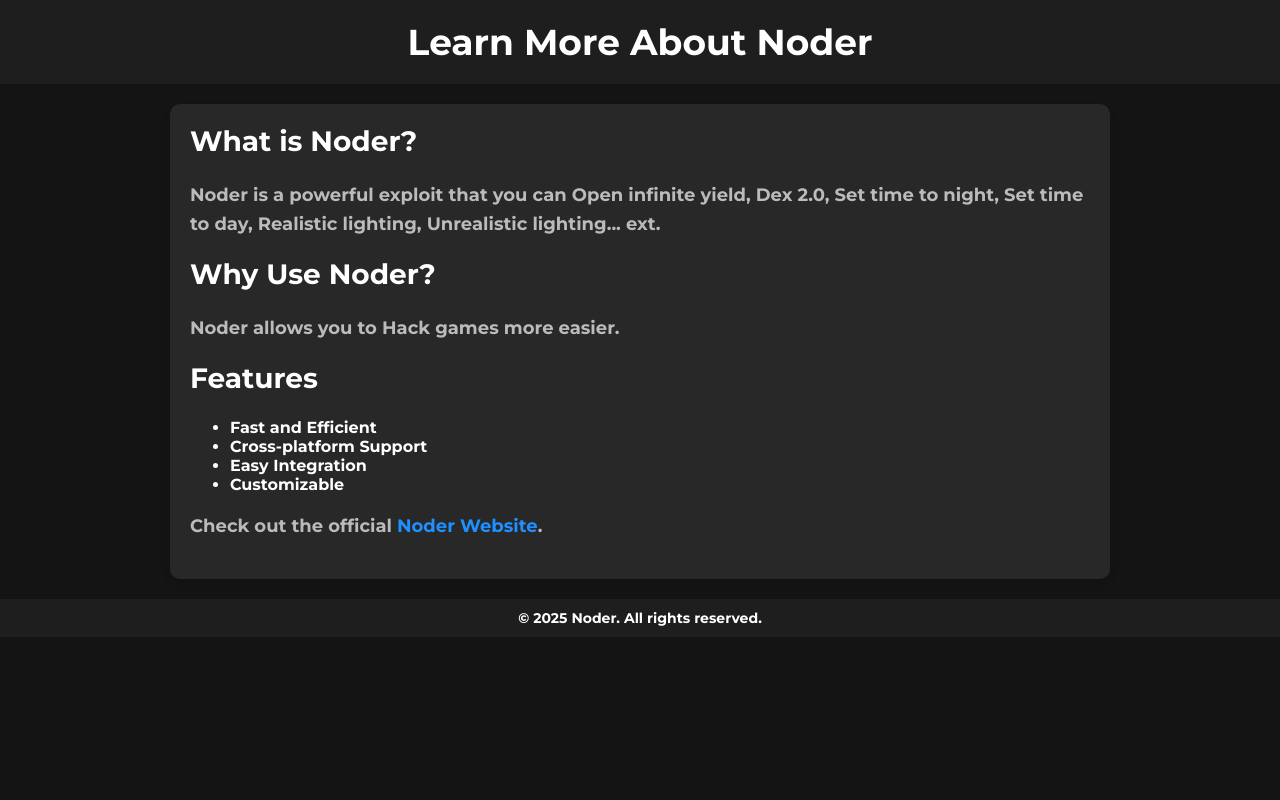
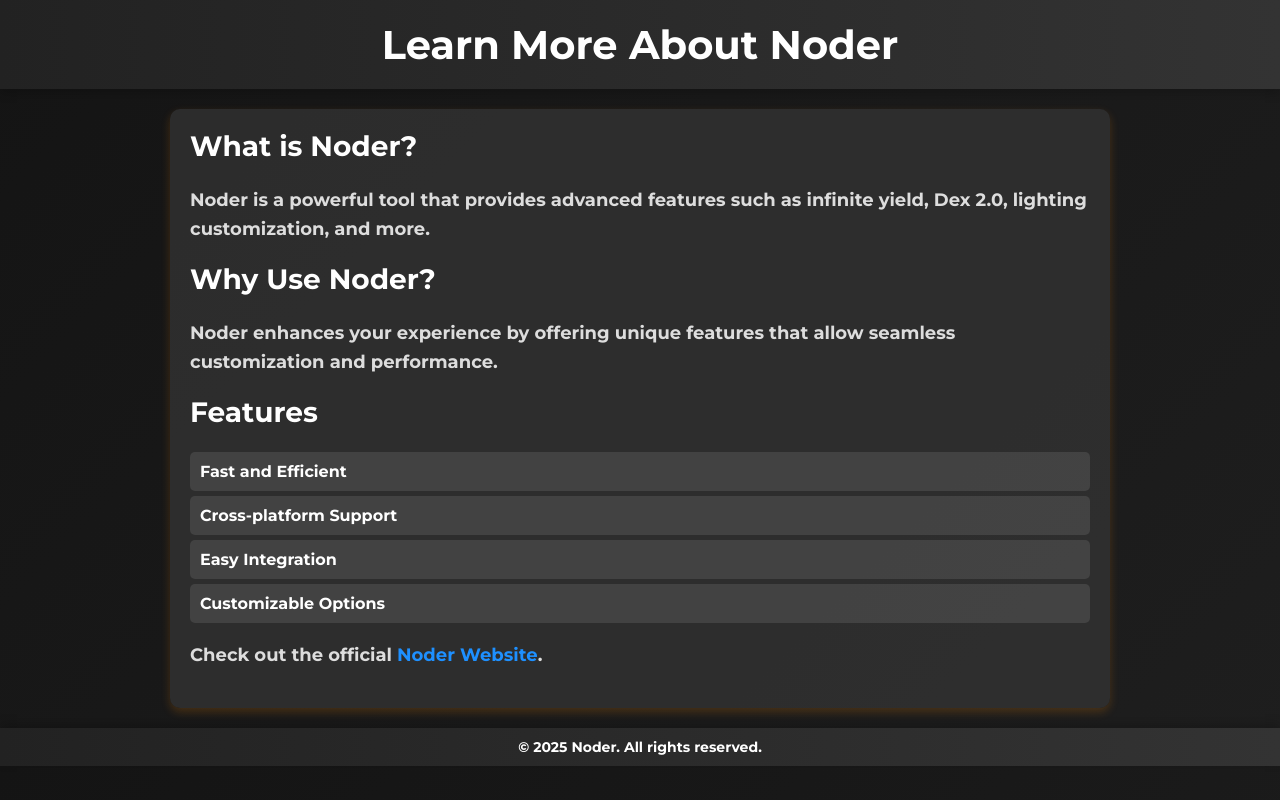
Before and after one commit to Looksymaly/LearnMoreaboutus, a plain HTML site: page index.html in a window 1280 px wide. Drawn offline with Linux system fonts and the light colour scheme.

Commit message:
Update index.html

```diff
--- a/index.html
+++ b/index.html
@@ -2,13 +2,13 @@
 <html lang="en">
 <head>
     <meta charset="UTF-8">
-    <meta name="viewport" content="width=device-width, initial-scale=1.0"> <!-- This is a comment lol -->
+    <meta name="viewport" content="width=device-width, initial-scale=1.0">
     <title>Learn More</title>
     <style>
         @import url('https://fonts.googleapis.com/css2?family=Montserrat:wght@700;900&display=swap');
 
         body {
-            background-color: rgb(20, 20, 20);
+            background: linear-gradient(135deg, #141414, #1e1e1e);
             color: white;
             font-family: 'Montserrat', sans-serif;
             margin: 0;
@@ -16,14 +16,16 @@
         }
 
         header {
-            background-color: rgb(30, 30, 30);
+            background: linear-gradient(90deg, #222, #333);
             padding: 20px;
             text-align: center;
             color: white;
+            box-shadow: 0 4px 10px rgba(0, 0, 0, 0.2);
+            animation: fadeIn 1s ease-in-out;
         }
 
         header h1 {
-            font-size: 36px;
+            font-size: 40px;
             margin: 0;
         }
 
@@ -31,9 +33,10 @@
             max-width: 900px;
             margin: 20px auto;
             padding: 20px;
-            background-color: rgb(40, 40, 40);
+            background: rgba(50, 50, 50, 0.8);
             border-radius: 10px;
-            box-shadow: 0 4px 8px rgba(0, 0, 0, 0.1);
+            box-shadow: 0 4px 10px rgba(255, 140, 0, 0.2);
+            animation: fadeIn 1s ease-in-out;
         }
 
         .content h2 {
@@ -44,28 +47,54 @@
         .content p {
             font-size: 18px;
             line-height: 1.6;
-            color: #bbb;
+            color: #ddd;
         }
 
         .content a {
             color: #1E90FF;
             text-decoration: none;
+            font-weight: 700;
+            transition: color 0.3s;
         }
 
         .content a:hover {
+            color: #FF8C00;
             text-decoration: underline;
         }
 
+        ul {
+            list-style: none;
+            padding: 0;
+        }
+
+        ul li {
+            background: rgba(255, 255, 255, 0.1);
+            padding: 10px;
+            margin: 5px 0;
+            border-radius: 5px;
+            transition: background 0.3s;
+        }
+
+        ul li:hover {
+            background: rgba(255, 255, 255, 0.2);
+        }
+
         footer {
-            background-color: rgb(30, 30, 30);
+            background: linear-gradient(90deg, #222, #333);
             text-align: center;
             padding: 10px;
             color: white;
+            box-shadow: 0 -4px 10px rgba(0, 0, 0, 0.2);
         }
 
         footer p {
             margin: 0;
             font-size: 14px;
+        }
+
+        @keyframes fadeIn {
+            from { opacity: 0; transform: translateY(-10px); }
+            to { opacity: 1; transform: translateY(0); }
         }
 
         @media (max-width: 768px) {
@@ -96,12 +125,12 @@
     <div class="content">
         <h2>What is Noder?</h2>
         <p>
-            Noder is a powerful exploit that you can Open infinite yield, Dex 2.0, Set time to night, Set time to day, Realistic lighting, Unrealistic lighting... ext.
+            Noder is a powerful tool that provides advanced features such as infinite yield, Dex 2.0, lighting customization, and more.
         </p>
 
         <h2>Why Use Noder?</h2>
         <p>
-            Noder allows you to Hack games more easier.
+            Noder enhances your experience by offering unique features that allow seamless customization and performance.
         </p>
 
         <h2>Features</h2>
@@ -109,7 +138,7 @@
             <li>Fast and Efficient</li>
             <li>Cross-platform Support</li>
             <li>Easy Integration</li>
-            <li>Customizable</li>
+            <li>Customizable Options</li>
         </ul>
 
         <p>
```
